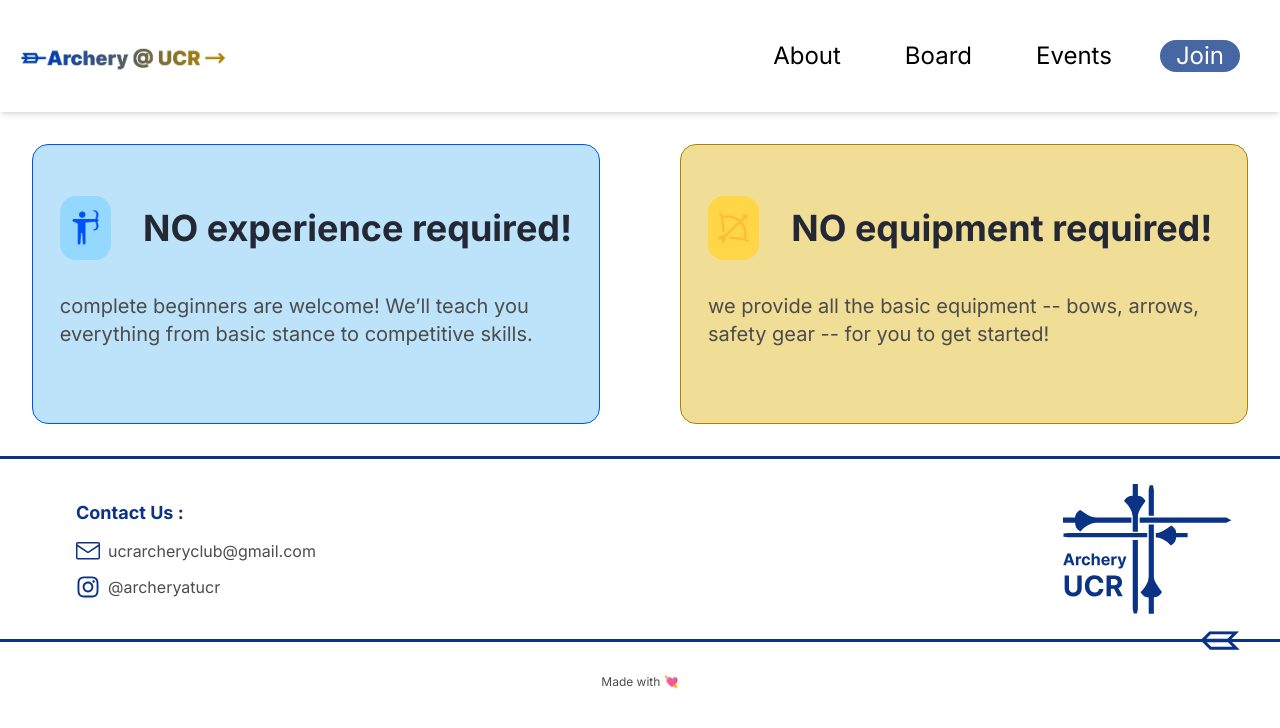
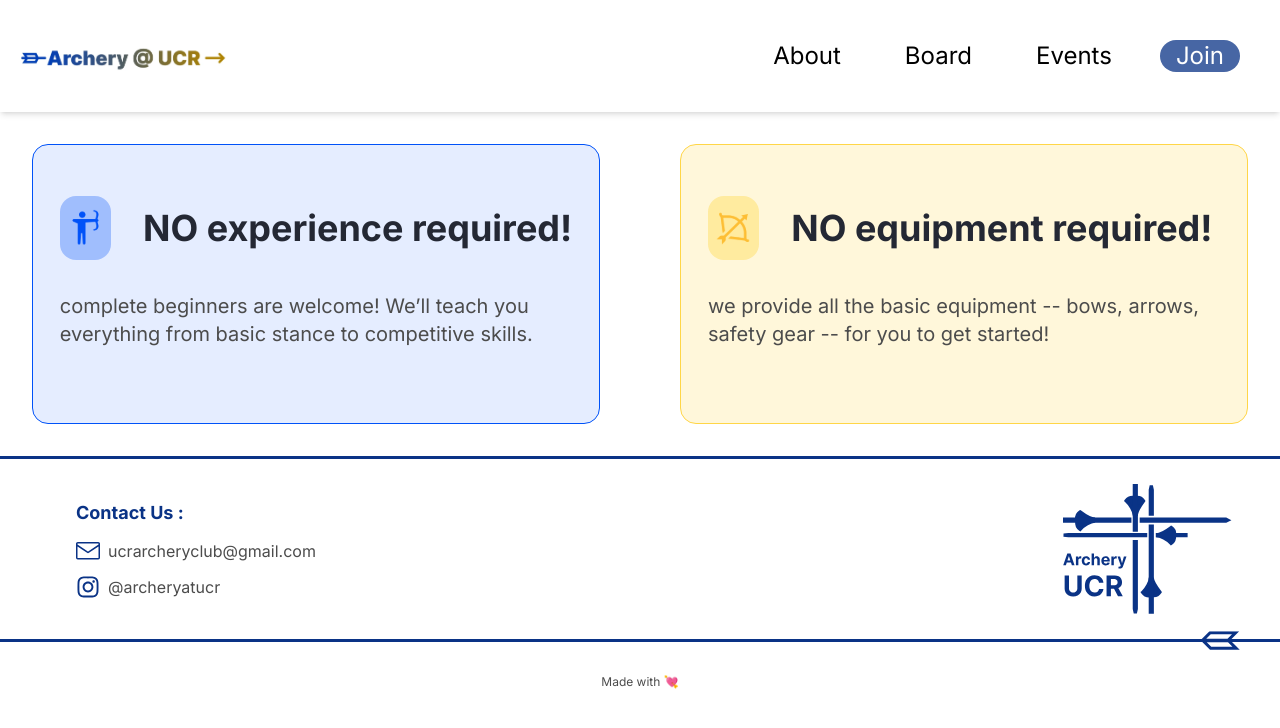
Before and after one commit to acm-ucr/archery-website, a Next.js app: page / in a window 1280 px wide. Shown: the top 728 px of the page. Built offline with nearby package versions, Linux system fonts and the light colour scheme.

Commit message:
Changed color fractions

```diff
--- a/src/components/home/getInvolved.tsx
+++ b/src/components/home/getInvolved.tsx
@@ -7,17 +7,17 @@ const GetInvolved = () => {
     <div className="flex flex-row items-center justify-center gap-x-20 p-8">
       <InvolvedCard
         borderColor="border-archery-blue-300"
-        bgColor="bg-archery-blue-100"
-        iconBG="bg-archery-blue-200"
+        bgColor="bg-archery-blue-300/10"
+        iconBG="bg-archery-blue-300/30"
         title="NO experience required!"
         description="complete beginners are welcome! We’ll teach you everything from basic stance to competitive skills."
         icon={BlueArcher}
       />
 
       <InvolvedCard
-        borderColor="border-archery-yellow-300"
-        bgColor="bg-archery-yellow-100"
-        iconBG="bg-archery-yellow-200"
+        borderColor="border-archery-yellow-200"
+        bgColor="bg-archery-yellow-200/20"
+        iconBG="bg-archery-yellow-200/40"
         title="NO equipment required!"
         description="we provide all the basic equipment -- bows, arrows, safety gear -- for you to get started!"
         icon={YellowBow}
```
